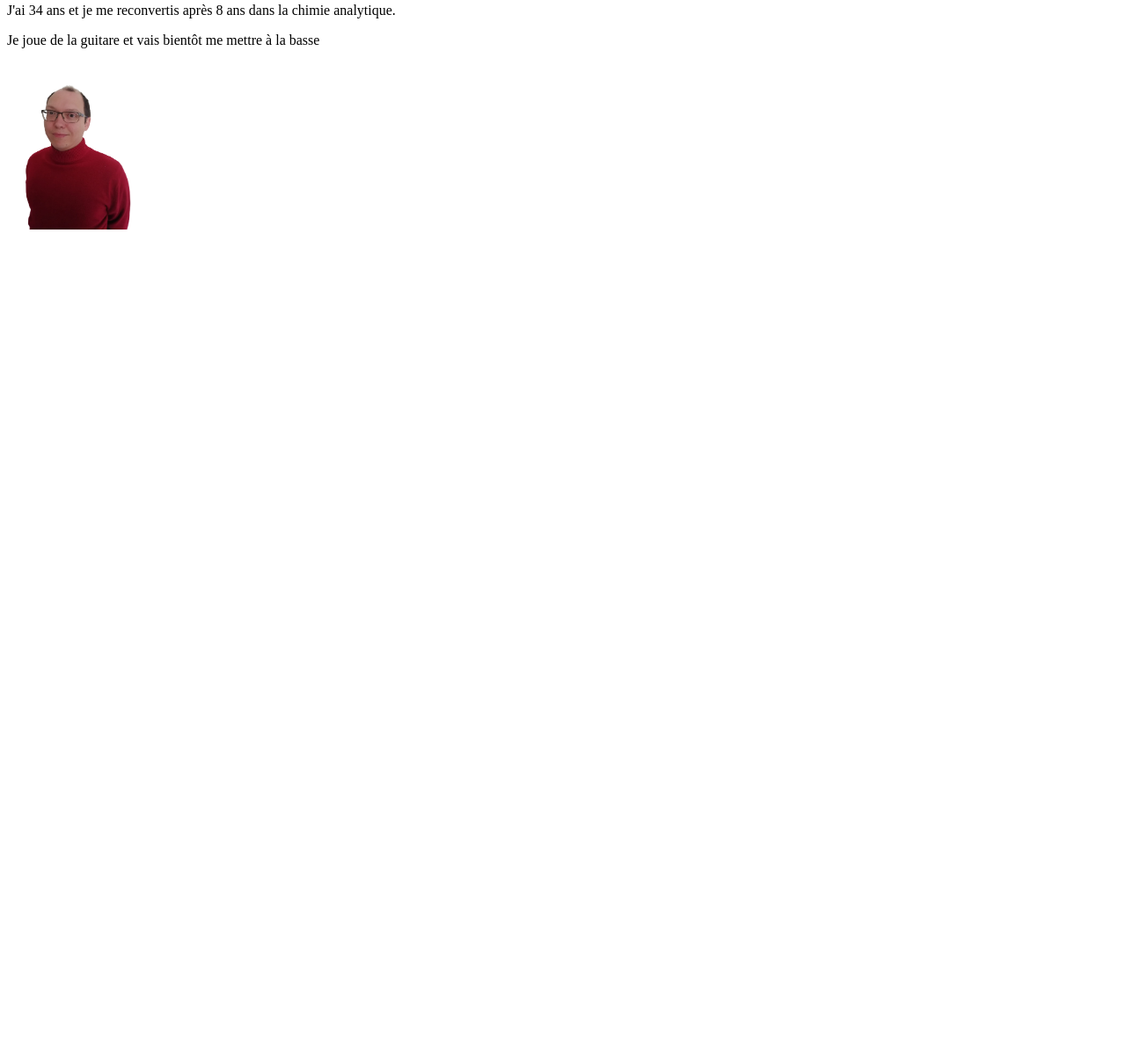
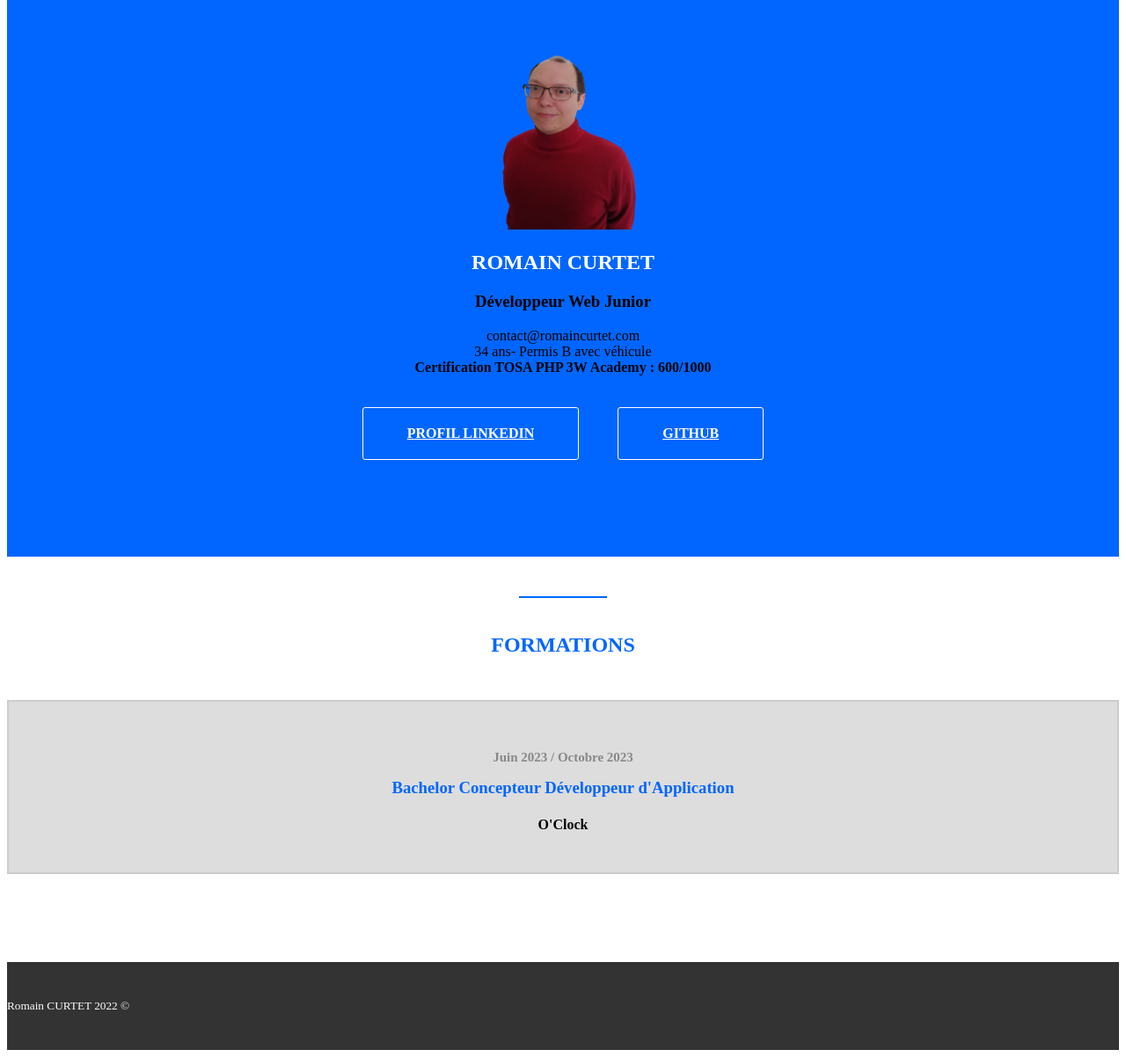
Before and after one commit to Romain-Curtet/Romain-Curtet.github.io, a plain HTML site: page index.html in a window 1280 px wide. Shown: the part 77-1279 px from the top of the page at 88% size. Before the commit the page ends 800 px from the top, so only its background shows below. Drawn offline with Linux system fonts and the light colour scheme.

Commit message:
ajout css

```diff
--- /dev/null
+++ b/css/style.css
@@ -0,0 +1,122 @@
+/* GENERAL */
+
+h1,
+h2,
+h3,
+h4,
+h5,
+h6 {
+    font-weight: bold;
+}
+
+img {
+    max-width: 100%;
+    height: auto;
+}
+
+section {
+    padding: 45px 0 80px 0;
+}
+
+section .heading {
+    text-align: center;
+    padding-bottom: 10px;
+}
+
+section .heading h2 {
+    text-transform: uppercase;
+    padding: 20px 0;
+}
+
+.blue-divider {
+    width: 100px;
+    height: 2px;
+    background-color: #0066ff;
+    margin: 0 auto;
+}
+
+.button1 {
+    font-weight: bold;
+    color: #fff;
+    text-transform: uppercase;
+    border: 1px solid white;
+    margin: 20px;
+    padding: 20px 50px;
+    border-radius: 3px;
+    display: inline-block;
+    transition: all 0.3s ease-in 0s;
+    background: transparent;
+}
+
+
+/* ABOUT */
+
+#about {
+    padding-top: 100px;
+    background-color: #0066ff;
+}
+
+.profil-picture {
+    text-align: center;
+    margin: 0 auto;
+}
+
+#about .heading h1 {
+    color: #fff;
+    text-transform: uppercase;
+    margin-top: 20px;
+}
+
+#about .heading h3 {
+    color: #000;
+}
+
+/* EDUCATION */
+
+#education {
+    background-color: #fff;
+}
+
+#education .heading h2 {
+    color: #0066ff;
+}
+
+.education-block {
+    text-align: center;
+    margin: 0 auto 20px auto;
+    padding: 30px;
+    background-color: #ddd;
+    border: 2px solid #ccc;
+    height: 95%;
+}
+
+.education-block h3 {
+    color: #0066ff;
+    margin-top: 15px;
+}
+
+.education-block h4 {
+    margin-bottom: 15px;
+}
+
+.education-block h5 {
+    color: #888;
+    font-size: 15px;
+    margin-bottom: 15px;
+}
+
+.graduation {
+    font-size: 40px;
+}
+
+/* FOOTER */
+
+footer {
+    background-color: #333;
+    padding: 20px 0;
+}
+
+footer h5 {
+    color: #fff;
+    font-weight: normal;
+}
--- a/index.html
+++ b/index.html
@@ -1,12 +1,49 @@
 <!DOCTYPE html>
 <html>
-    <head>
-        <title>Romain CURTET</title>
-    </head>
+
+<head>
+    <title>CV Romain CURTET</title>
+    <meta charset="UTF-8">
+    <link rel="stylesheet" href="css/style.css">
+</head>
+
     <body>
-        <h1>Salut c'est moi Romain</h1>
-        <p>J'ai 34 ans et je me reconvertis après 8 ans dans la chimie analytique.</p>
-        <p>Je joue de la guitare et vais bientôt me mettre à la basse</p>
-        <img src="image/Romain.png" alt="Romain CURTET" width="150" height="190">
+            <section id="about" class="container-fluid">
+                <div class="profil-picture">
+                <img src="image/Romain.png" alt="Romain CURTET" style="width: 190px; height: 230px;">
+            </div>
+            <div class="heading">
+                <h1>Romain CURTET</h1>
+                <h3>Développeur Web Junior</h3>
+                <p>
+                    contact@romaincurtet.com<br>
+                    34 ans- Permis B avec véhicule<br>
+                    <strong>Certification TOSA PHP 3W Academy : 600/1000</strong>
+                </p>
+                <a href="https://www.linkedin.com/in/romain-curtet/" class="button1" target="_blank">Profil
+                    LinkedIn</a>
+                <a href="https://github.com/RomainC2908" class="button1" target="_blank">Github</a>
+            </div>
+        </section>
+        <section id="education">
+            <div class="container">
+                <div class="blue-divider"></div>
+                <div class="heading">
+                    <h2>Formations</h2>
+                </div>
+                    <div>
+                        <div class="education-block">
+                            <h5>Juin 2023 / Octobre 2023</h5>
+                            <span class="graduation"></span>
+                            <h3>Bachelor Concepteur Développeur d'Application</h3>
+                            <h4>O'Clock</h4>
+                        </div>
+                    </div>
+                </div>
+            </div>
+        </section>
+    <footer class="text-center">
+        <h5>Romain CURTET 2022 &copy</h5>
+    </footer>
     </body>
 </html>
```
